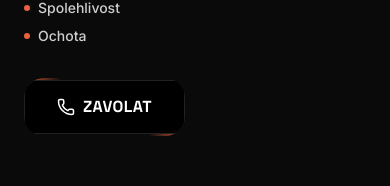
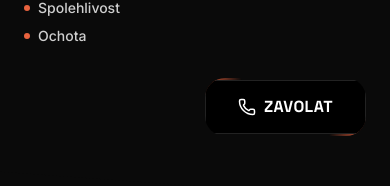
Before and after one commit to imgcode-art/topeni-v-cajku, a React (Vite) app: page / in a window 390 px wide. Shown: the part 581-767 px from the top of the page. Built offline with nearby package versions, Linux system fonts and the light colour scheme.

Commit message:
Align mobile hero Zavolat button to the right for easier thumb reach

```diff
--- a/src/app/App.tsx
+++ b/src/app/App.tsx
@@ -839,7 +839,7 @@ function SectionHero({ eyebrow, title, subtitle, icon, formId, imgId, imgSrc, vi
             initial={{ opacity: 0, y: 14 }} animate={{ opacity: 1, y: 0 }} transition={{ duration: 0.5, delay: 0.16 }}>
             {subtitle}
           </motion.p>
-          <motion.div className="flex flex-wrap gap-3"
+          <motion.div className="flex flex-wrap justify-end lg:justify-start gap-3"
             initial={{ opacity: 0, y: 14 }} animate={{ opacity: 1, y: 0 }} transition={{ duration: 0.5, delay: 0.24 }}>
             <StarBorder as="a" href={PHONE_HREF} color={FIRE} speed="4s" thickness={2}>
               <span className="inline-flex items-center gap-2 text-white font-bold text-base px-8 py-3.5 tracking-wide uppercase" style={{ fontFamily: FD }}>
@@ -955,7 +955,7 @@ function HomePage({ setPage }: { setPage: (p: Page) => void }) {
                 </span>
               ))}
             </motion.div>
-            <motion.div className="flex flex-wrap items-center gap-6 mt-8"
+            <motion.div className="flex flex-wrap justify-end lg:justify-start items-center gap-6 mt-8"
               initial={{ opacity: 0, y: 20 }} whileInView={{ opacity: 1, y: 0 }} viewport={{ once: true, margin: "-60px" }} transition={{ duration: 0.5, delay: 0.15 }}>
               <StarBorder as="a" href={PHONE_HREF} color={FIRE} speed="4s" thickness={2}>
                 <span className="inline-flex items-center gap-2 text-white font-bold text-base px-8 py-3.5 tracking-wide uppercase" style={{ fontFamily: FD }}>
```
